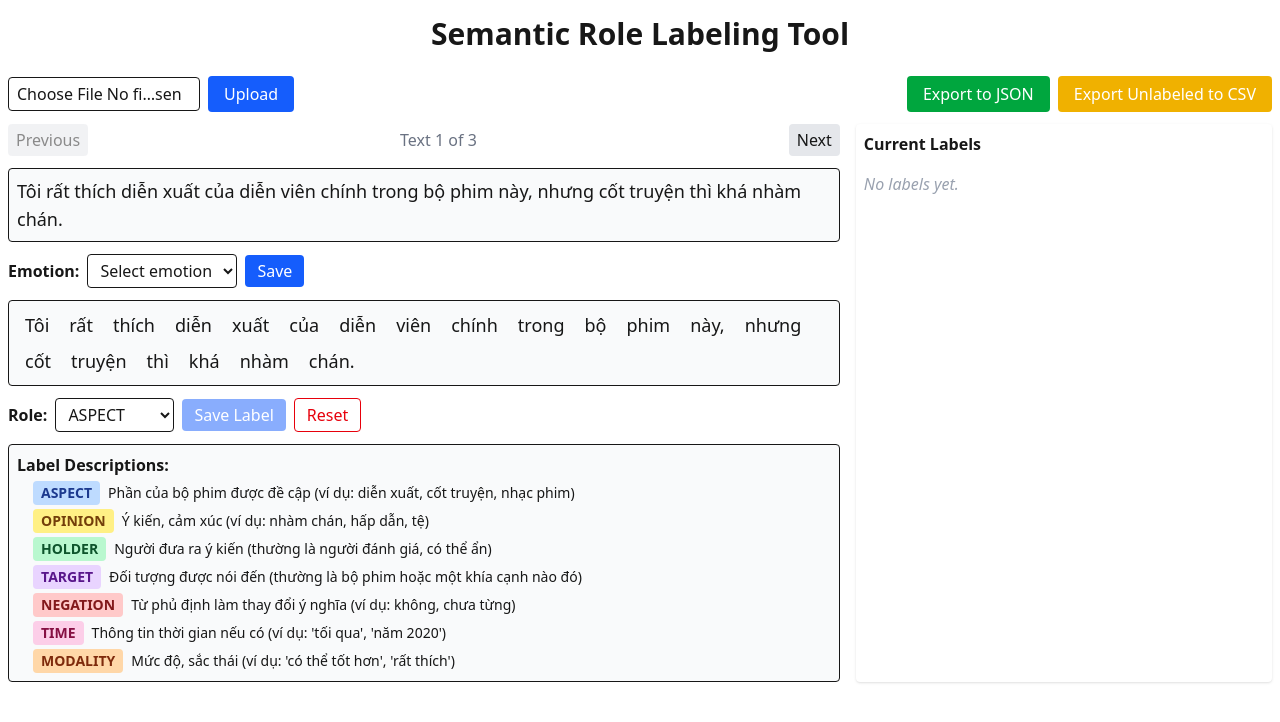
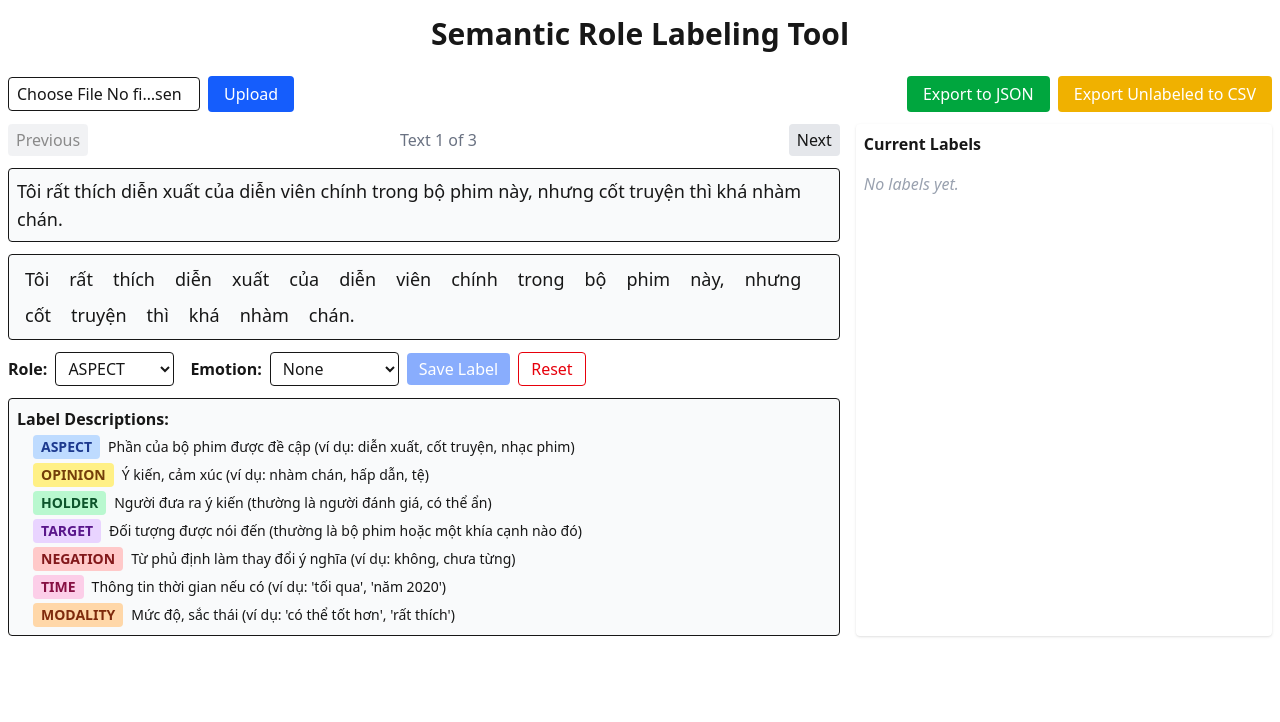
Before and after one commit to LNGiaHung1203/Comment_SRL_Labeling_Tool, a Next.js app: page / in a window 1280 px wide. Shown: the top 722 px of the page. Built offline with nearby package versions, Linux system fonts and the light colour scheme.

Commit message:
v1.1.0: update label emotion for aspect

```diff
--- a/app/page.tsx
+++ b/app/page.tsx
@@ -34,6 +34,7 @@ type Label = {
   role: string;
   start?: number;
   end?: number;
+  emotion?: string; // Only for ASPECT
 };
 
 function getWordCharRange(words: string[], wordIndices: number[]): { start: number; end: number } {
@@ -57,8 +58,16 @@ export default function Home() {
   const [labels, setLabels] = useState<Label[][]>(Array(SAMPLE_TEXTS.length).fill([]));
   const [selectedWords, setSelectedWords] = useState<number[]>([]);
   const [selectedRole, setSelectedRole] = useState<string>(SRL_ROLES[0].value);
-  const [sentiments, setSentiments] = useState<(string | null)[]>(Array(SAMPLE_TEXTS.length).fill(null));
-  const [selectedSentiment, setSelectedSentiment] = useState<string>("");
+  // Remove sentence-level emotion state and logic
+  // Remove:
+  //   const [sentiments, setSentiments] = useState<(string | null)[]>(Array(SAMPLE_TEXTS.length).fill(null));
+  //   const [selectedSentiment, setSelectedSentiment] = useState<string>("");
+  //   React.useEffect(() => { setSelectedSentiment(sentiments[currentIdx] || ""); }, [currentIdx]);
+  //   const handleSaveSentiment = ...
+  //   All UI for sentence-level emotion
+  //
+  // Add emotion to Label type (only for ASPECT)
+  const [aspectEmotion, setAspectEmotion] = useState<string>("");
   const fileInputRef = useRef<HTMLInputElement>(null);
 
   // Split sentence into words (keep punctuation attached)
@@ -82,12 +91,18 @@ export default function Home() {
     if (currentLabels.some((l) => l.wordIndices.some((i) => sorted.includes(i)))) return;
     // Calculate char start/end
     const { start, end } = getWordCharRange(words, sorted);
-    const newLabel: Label = { wordIndices: sorted, text, role: selectedRole, start, end };
+    let newLabel: Label;
+    if (selectedRole === "ASPECT") {
+      newLabel = { wordIndices: sorted, text, role: selectedRole, start, end, emotion: aspectEmotion || undefined };
+    } else {
+      newLabel = { wordIndices: sorted, text, role: selectedRole, start, end };
+    }
     const newLabels = labels.map((arr, i) =>
       i === currentIdx ? [...arr, newLabel] : arr
     );
     setLabels(newLabels);
     setSelectedWords([]);
+    setAspectEmotion("");
   };
 
   // Remove a label
@@ -116,17 +131,17 @@ export default function Home() {
   };
 
   // When navigating, update selectedSentiment to match currentIdx
-  React.useEffect(() => {
-    setSelectedSentiment(sentiments[currentIdx] || "");
-  }, [currentIdx]);
+  // React.useEffect(() => {
+  //   setSelectedSentiment(sentiments[currentIdx] || "");
+  // }, [currentIdx]);
 
   // Save sentiment for current sentence
-  const handleSaveSentiment = () => {
-    const newSentiments = sentiments.map((s, i) =>
-      i === currentIdx ? selectedSentiment : s
-    );
-    setSentiments(newSentiments);
-  };
+  // const handleSaveSentiment = () => {
+  //   const newSentiments = sentiments.map((s, i) =>
+  //     i === currentIdx ? selectedSentiment : s
+  //   );
+  //   setSentiments(newSentiments);
+  // };
 
   // CSV Upload (now only takes 'text' column)
   const handleUpload = (e: React.FormEvent) => {
@@ -155,7 +170,7 @@ export default function Home() {
       }
       setTexts(texts);
       setLabels(Array(texts.length).fill([]));
-      setSentiments(Array(texts.length).fill(null));
+      // setSentiments(Array(texts.length).fill(null)); // Removed
       setCurrentIdx(0);
     };
     reader.readAsText(file);
@@ -175,17 +190,14 @@ export default function Home() {
           start = range.start;
           end = range.end;
         }
-        return {
-          role: label.role,
-          text: label.text,
-          start,
-          end,
-        };
+        // Only include emotion for ASPECT
+        const base = { role: label.role, text: label.text, start, end };
+        return label.role === "ASPECT" && label.emotion ? { ...base, emotion: label.emotion } : base;
       });
-      return { text, labels: labelObjs, sentiment: sentiments[idx] || null };
+      return { text, labels: labelObjs };
     })
     // Only keep items with at least one label or a sentiment
-    .filter(item => (item.labels && item.labels.length > 0) || item.sentiment);
+    .filter(item => item.labels && item.labels.length > 0);
     const blob = new Blob([JSON.stringify(exportData, null, 2)], { type: "application/json" });
     const url = URL.createObjectURL(blob);
     const a = document.createElement("a");
@@ -200,8 +212,8 @@ export default function Home() {
     // Unlabeled: no labels and no sentiment
     const unlabeled = texts.filter((_, idx) => {
       const hasLabels = (labels[idx] && labels[idx].length > 0);
-      const hasSentiment = sentiments[idx];
-      return !hasLabels && !hasSentiment;
+      // const hasSentiment = sentiments[idx]; // Removed
+      return !hasLabels;
     });
     if (unlabeled.length === 0) {
       alert("All data has been labeled!");
@@ -283,34 +295,7 @@ export default function Home() {
             {renderSentenceWithLabels()}
           </div>
           {/* Sentiment Labeling */}
-          <div className="flex flex-wrap items-center gap-1 sm:gap-2 mb-1 w-full">
-            <label className="font-semibold dark:text-gray-100 text-sm sm:text-base">Emotion:</label>
-            <select
-              className="border rounded px-1 py-1 sm:px-2 text-sm sm:text-base dark:bg-gray-900 dark:text-gray-100"
-              value={selectedSentiment}
-              onChange={e => setSelectedSentiment(e.target.value)}
-            >
-              <option value="">Select emotion</option>
-              {SENTIMENTS.map(s => (
-                <option key={s.value} value={s.value}>{s.label}</option>
-              ))}
-            </select>
-            <button
-              onClick={handleSaveSentiment}
-              className="bg-blue-600 text-white px-2 py-1 sm:px-3 sm:py-1 rounded hover:bg-blue-700 text-sm sm:text-base"
-              disabled={!selectedSentiment}
-            >
-              Save
-            </button>
-            {sentiments[currentIdx] && (
-              (() => {
-                const s = SENTIMENTS.find(s => s.value === sentiments[currentIdx]);
-                return s ? (
-                  <span className={`ml-2 text-sm font-semibold px-2 py-0.5 rounded ${s.color}`}>{s.label}</span>
-                ) : null;
-              })()
-            )}
-          </div>
+          {/* Remove sentence-level emotion UI */}
           {/* Words Display */}
           <div className="flex flex-wrap gap-1 p-1 sm:p-2 border rounded min-h-[28px] sm:min-h-[36px] bg-gray-50 dark:bg-gray-900 mb-1 w-full overflow-x-auto text-base sm:text-lg">
             {words.map((word, idx) => {
@@ -335,12 +320,28 @@ export default function Home() {
               id="role-select"
               className="border rounded px-1 py-1 sm:px-2 text-sm sm:text-base dark:bg-gray-900 dark:text-gray-100"
               value={selectedRole}
-              onChange={e => setSelectedRole(e.target.value)}
+              onChange={e => { setSelectedRole(e.target.value); setAspectEmotion(""); }}
             >
               {SRL_ROLES.map(role => (
                 <option key={role.value} value={role.value}>{role.label}</option>
               ))}
             </select>
+            {/* Show emotion dropdown only for ASPECT */}
+            {selectedRole === "ASPECT" && (
+              <>
+                <label className="font-semibold dark:text-gray-100 text-sm sm:text-base ml-2">Emotion:</label>
+                <select
+                  className="border rounded px-1 py-1 sm:px-2 text-sm sm:text-base dark:bg-gray-900 dark:text-gray-100"
+                  value={aspectEmotion}
+                  onChange={e => setAspectEmotion(e.target.value)}
+                >
+                  <option value="">None</option>
+                  {SENTIMENTS.map(s => (
+                    <option key={s.value} value={s.value}>{s.label}</option>
+                  ))}
+                </select>
+              </>
+            )}
             <button
               onClick={handleSaveLabel}
               className={`bg-blue-600 text-white px-2 py-1 sm:px-3 sm:py-1 rounded hover:bg-blue-700 text-sm sm:text-base ${selectedWords.length === 0 ? "opacity-50 cursor-not-allowed" : ""}`}
@@ -389,6 +390,13 @@ export default function Home() {
                   <span className="text-sm px-2 py-0.5 rounded bg-blue-100 text-blue-800 dark:bg-blue-800 dark:text-blue-100 font-semibold">
                     {label.role}
                   </span>
+                  {/* Show emotion badge if ASPECT and has emotion */}
+                  {label.role === "ASPECT" && label.emotion && (() => {
+                    const s = SENTIMENTS.find(s => s.value === label.emotion);
+                    return s ? (
+                      <span className={`text-xs font-semibold px-2 py-0.5 rounded ${s.color}`}>{s.label}</span>
+                    ) : null;
+                  })()}
                   <button
                     className="ml-2 text-sm text-red-500 hover:underline dark:text-red-400"
                     onClick={() => handleRemoveLabel(idx)}
```
